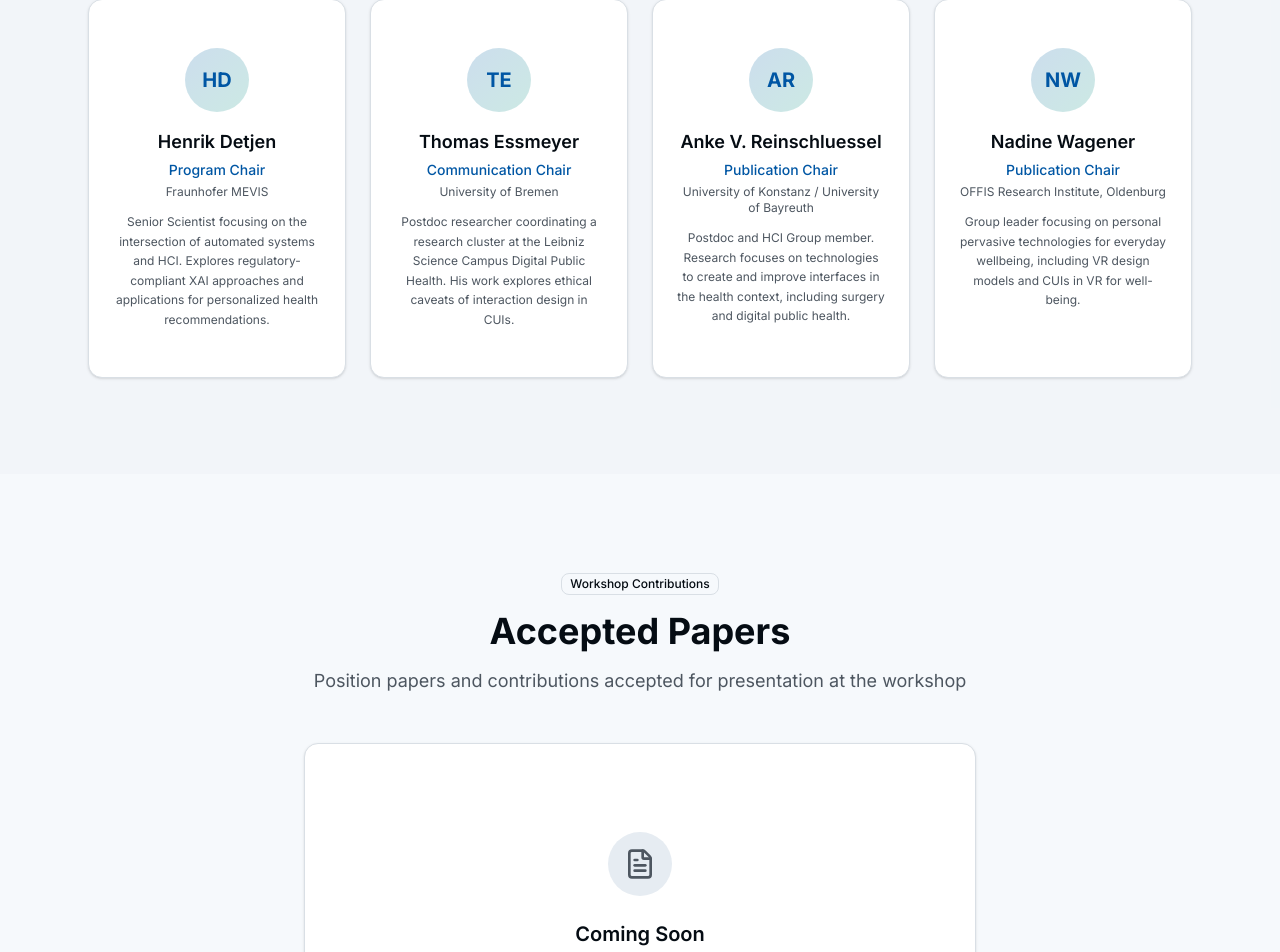
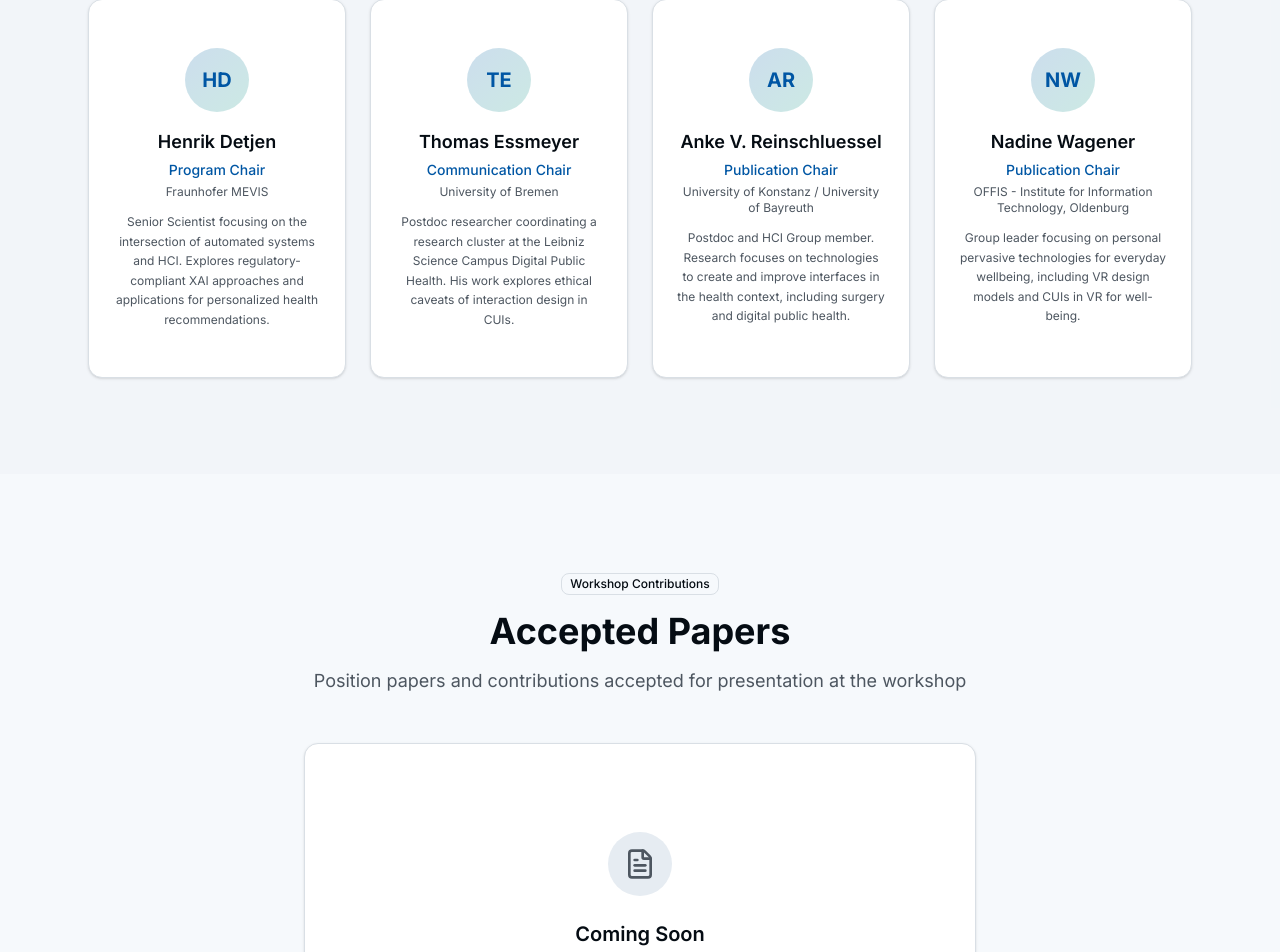
Before and after one commit to TalkHealthyToMe/TalkHealthyToMe.github.io, a Next.js app: page / in a window 1280 px wide. Shown: the part 3149-4101 px from the top of the page. Built offline with nearby package versions, Linux system fonts and the light colour scheme.

Commit message:
change OFFIS institution

```diff
--- a/components/organizers-section.tsx
+++ b/components/organizers-section.tsx
@@ -47,7 +47,7 @@ const chairs = [
   {
     name: "Nadine Wagener",
     role: "Publication Chair",
-    affiliation: "OFFIS Research Institute, Oldenburg",
+    affiliation: "OFFIS - Institute for Information Technology, Oldenburg",
     description: "Group leader focusing on personal pervasive technologies for everyday wellbeing, including VR design models and CUIs in VR for well-being.",
     initials: "NW",
   },
```
